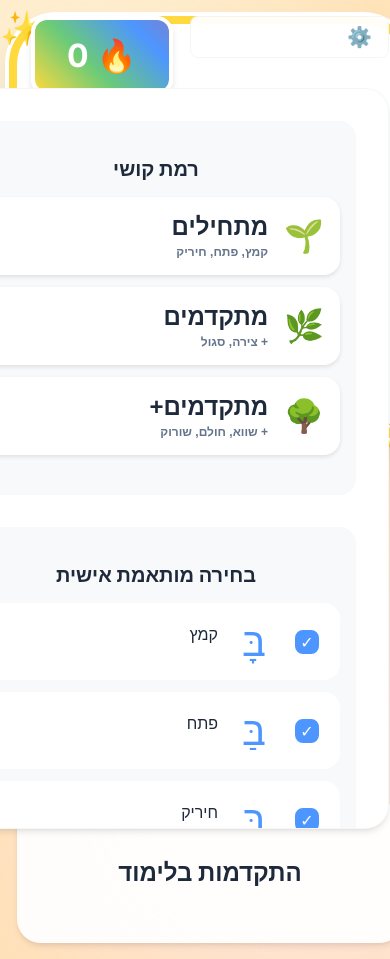
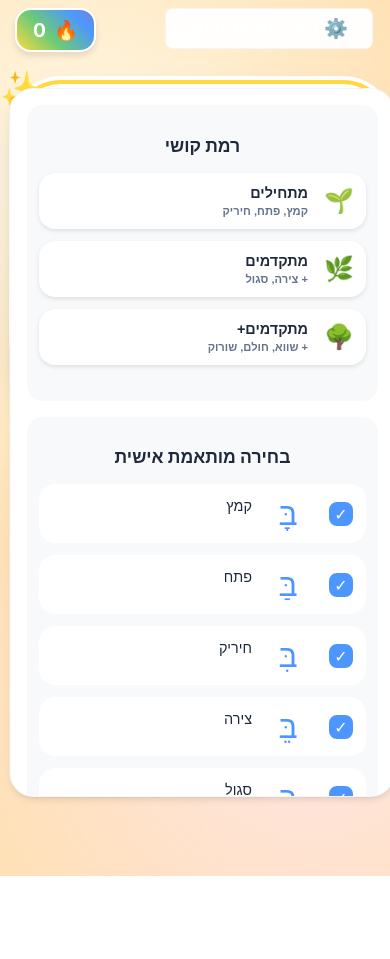
Before and after one commit to meir-b/hebrew-read-app, a website with bundled scripts: page index.html in a window 390 px wide. Both pictures are taken after a click on the button "⚙️ הגדרות להורים". After the commit the page ends 876 px from the top, so only its background shows below. Built offline with nearby package versions, Linux system fonts and the light colour scheme.

Commit message:
Add some rtesponsiveness

```diff
--- a/index.html
+++ b/index.html
@@ -767,6 +767,231 @@
     font-weight: 500;
     color: var(--text-primary);
 }
+
+
+/* Add this inside your existing <style> tag, after the existing .settings-content styles */
+
+    @media (max-width: 768px) {
+    .settings-content {
+        width: 90vw; /* Use viewport width */
+        max-width: none;
+        right: 50%;
+        transform: translateX(50%) scale(0.95);
+        padding: 1rem;
+    }
+
+    .settings-content.show {
+        transform: translateX(50%) scale(1);
+    }
+
+    .settings-toggle {
+        width: 100%;
+        margin-right: 1rem;
+        margin-left: 1rem;
+    }
+
+    .preset-btn {
+        padding: 0.75rem;
+    }
+
+    .preset-btn .emoji {
+        font-size: 1.5rem;
+    }
+
+    .preset-btn .text {
+        font-size: 0.9rem;
+    }
+
+    .preset-btn small {
+        font-size: 0.7rem;
+    }
+
+    .nikud-toggle {
+        padding: 0.5rem;
+    }
+
+    .nikud-example {
+        font-size: 2rem;
+    }
+
+    .nikud-name {
+        font-size: 0.9rem;
+    }
+
+    .settings-section {
+        margin-bottom: 1rem;
+        padding: 0.75rem;
+    }
+
+    .settings-section h3 {
+        font-size: 1.1rem;
+    }
+
+    /* Update the mobile media query */
+@media (max-width: 768px) {
+    body {
+        padding: 1rem;
+        gap: 1rem;
+        min-height: 100dvh; /* Use dynamic viewport height */
+    }
+
+    #display-area {
+        font-size: 8rem;
+        padding: 1.5rem;
+        height: 30vh; /* Use viewport height */
+        min-height: 200px;
+        width: 90%;
+        border-width: 4px;
+        margin-top: 4rem; /* Add space for streak counter */
+    }
+
+    .controls {
+        flex-direction: row; /* Keep buttons side by side */
+        width: 90%;
+        gap: 0.75rem;
+        margin-top: 1rem;
+    }
+
+    button {
+        padding: 1rem;
+        font-size: 1.2rem;
+        min-width: unset;
+    }
+
+    /* Adjust streak counter position */
+    .streak-counter {
+        top: 0.5rem;
+        left: 0.5rem;
+        font-size: 1.2rem;
+        padding: 0.5rem 1rem;
+        border-width: 2px;
+    }
+
+    /* Adjust settings button position */
+    .settings-panel {
+        top: 0.5rem;
+        right: 0.5rem;
+    }
+
+    .settings-toggle {
+        font-size: 1.2rem;
+        padding: 0.5rem;
+    }
+
+    /* Adjust success message */
+    .success-message {
+        width: 80%;
+        font-size: 1.5rem;
+        padding: 1rem;
+    }
+
+    /* Adjust milestone display */
+    .streak-milestone {
+        width: 80%;
+        font-size: 1.5rem;
+        padding: 1rem 2rem;
+    }
+
+    /* Adjust statistics panel */
+    .statistics-panel {
+        width: 90%;
+        padding: 1rem;
+        margin-top: 1rem;
+    }
+
+    .nikud-stats-grid {
+        grid-template-columns: repeat(auto-fit, minmax(120px, 1fr));
+        gap: 0.75rem;
+    }
+
+    .nikud-stat-item {
+        padding: 0.75rem;
+    }
+
+    /* Counter display */
+    .counter {
+        font-size: 1rem;
+        margin: 0.5rem 0;
+    }
+
+    /* Success animations */
+    @keyframes successPopup {
+        0% { transform: translate(-50%, -100%); opacity: 0; }
+        20% { transform: translate(-50%, 1rem); opacity: 1; }
+        80% { transform: translate(-50%, 1rem); opacity: 1; }
+        100% { transform: translate(-50%, -100%); opacity: 0; }
+    }
+
+    @keyframes milestonePopup {
+        0% {
+            transform: translate(-50%, -50%) scale(0.5);
+            opacity: 0;
+        }
+        20% {
+            transform: translate(-50%, -50%) scale(1.1);
+            opacity: 1;
+        }
+        80% {
+            transform: translate(-50%, -50%) scale(1);
+            opacity: 1;
+        }
+        100% {
+            transform: translate(-50%, -100%);
+            opacity: 0;
+        }
+    }
+}
+
+/* Add specific styles for very small screens */
+@media (max-width: 380px) {
+    #display-area {
+        font-size: 6rem;
+        height: 25vh;
+    }
+
+    .controls {
+        flex-direction: column; /* Stack buttons on very small screens */
+    }
+
+    button {
+        width: 100%;
+        padding: 0.75rem;
+    }
+}
+
+/* Add landscape orientation support */
+@media (max-height: 600px) and (orientation: landscape) {
+    body {
+        padding: 0.5rem;
+    }
+
+    #display-area {
+        height: 40vh;
+        font-size: 6rem;
+        margin-top: 3rem;
+    }
+
+    .controls {
+        flex-direction: row;
+        position: fixed;
+        bottom: 1rem;
+        left: 50%;
+        transform: translateX(-50%);
+    }
+
+    .statistics-panel {
+        display: none; /* Hide statistics in landscape */
+    }
+
+    .streak-counter {
+        font-size: 1rem;
+    }
+
+    .settings-toggle {
+        font-size: 1rem;
+    }
+}
+}
     </style>
 </head>
 <body>
```
